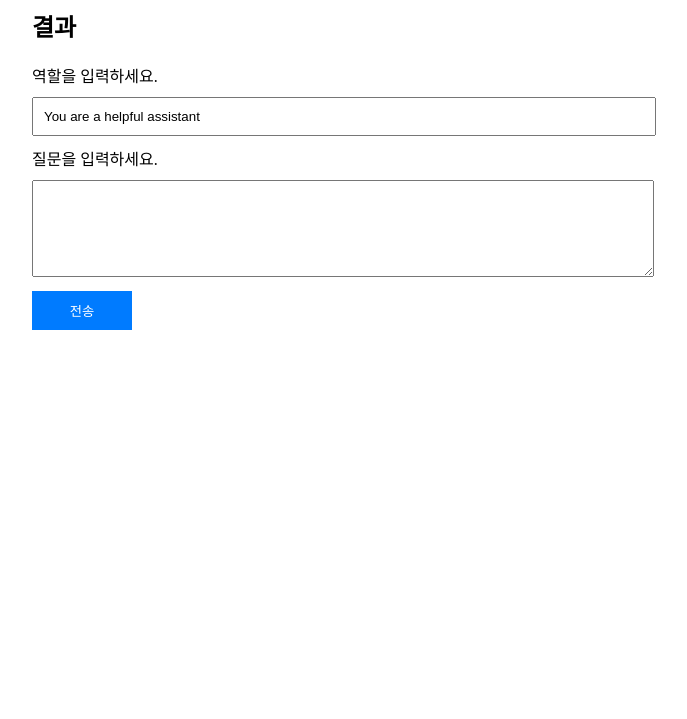
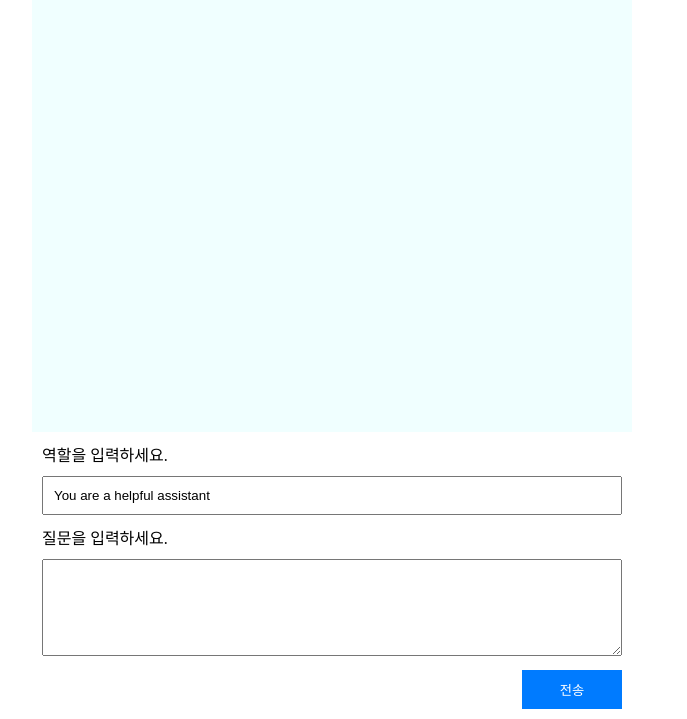
Before and after one commit to wisdomcrane/chatgpt-api, a website: page front/index.html in a window 1280 px wide. Shown: the part 81-800 px from the top of the page, without its empty margins (308-995 px from the left). Drawn offline with Linux system fonts and the light colour scheme.

Commit message:
improve css

```diff
--- a/front/custom.css
+++ b/front/custom.css
@@ -1,7 +1,38 @@
+* {
+  box-sizing: border-box;
+}
+
+body {
+  margin: 0;
+  padding: 0;
+  height: 100vh;
+}
+
 .container {
   max-width: 600px;
   margin-left: auto;
   margin-right: auto;
+  display: flex;
+  flex-direction: column;
+  height: 100%;
+}
+
+#conversation {
+  flex-grow: 1;
+  padding: 10px;
+  overflow-y: scroll;
+  white-space: pre-wrap;
+  overflow-wrap: break-word;
+  background-color: azure;
+}
+
+#chat-form {
+  padding: 10px;
+}
+
+.btn-container {
+  display: flex;
+  justify-content: flex-end;
 }
 
 .label-text {
--- a/front/index.html
+++ b/front/index.html
@@ -8,8 +8,6 @@
   </head>
   <body>
     <div class="container">
-      <h1>ChatGPT API 앱</h1>
-      <h2>결과</h2>
       <div id="conversation"></div>
       <form id="chat-form">
         <label class="label-text">역할을 입력하세요.</label>
```
Also changed, not shown: server.js (+10 -2 lines), 1 other file.
